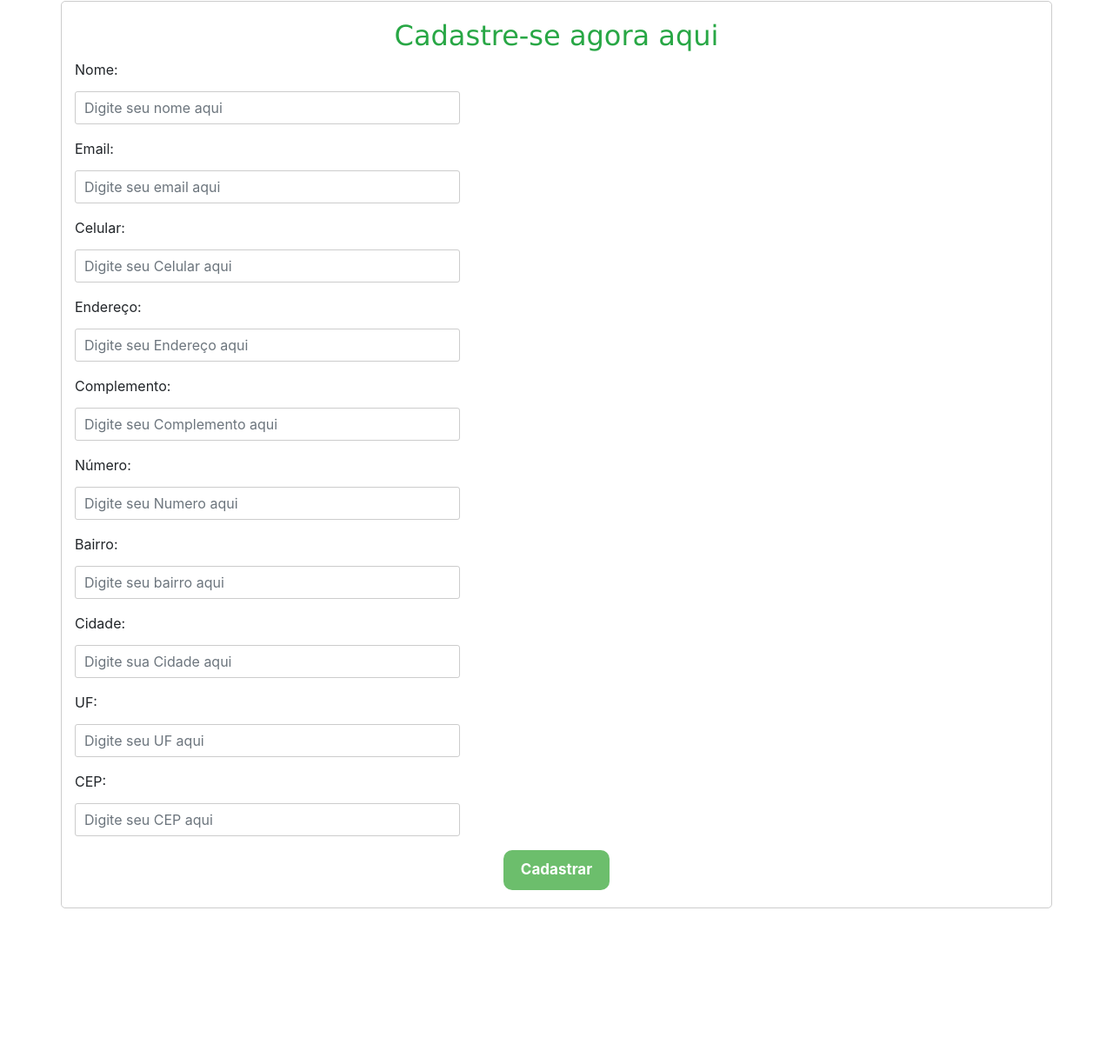
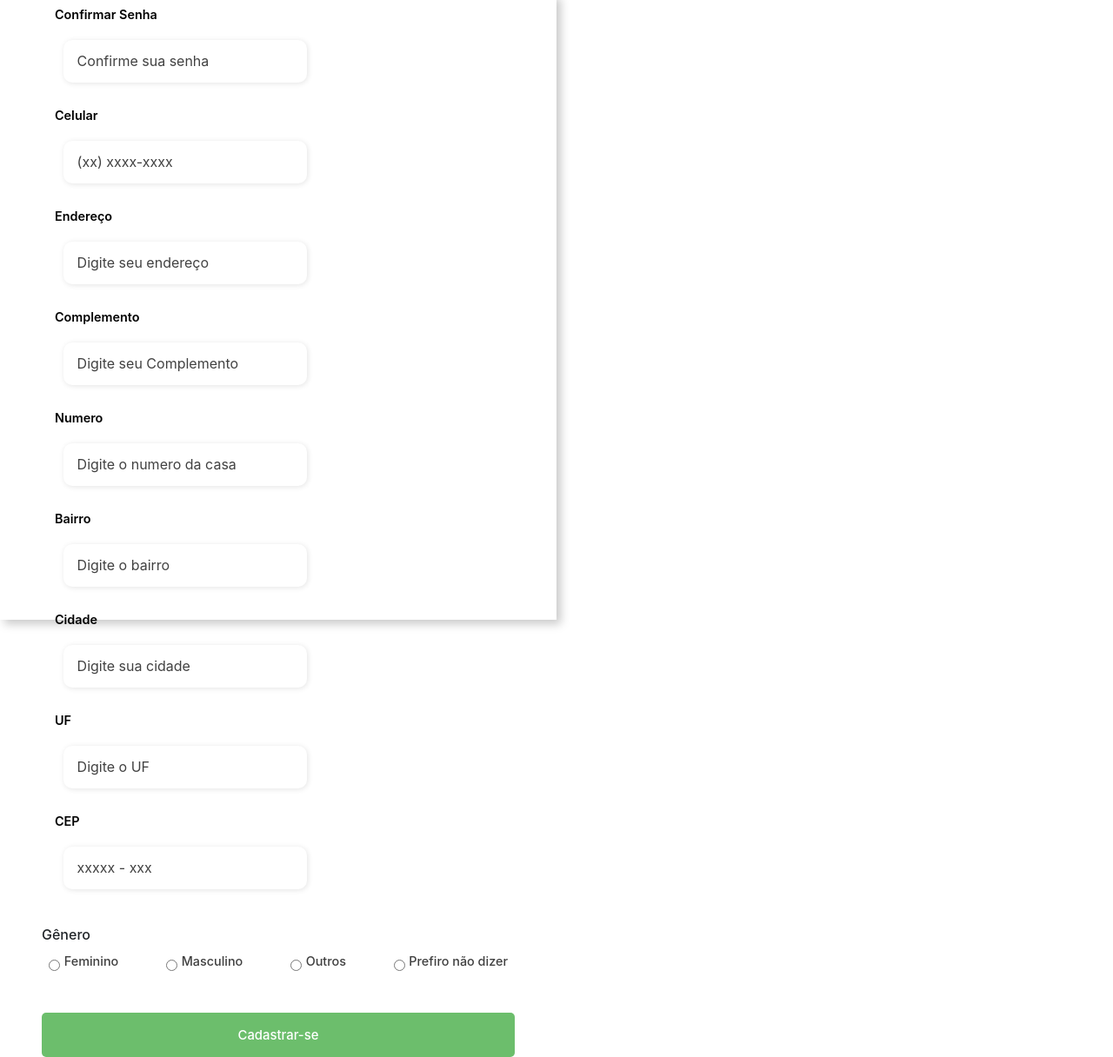
Before and after one commit to Henrique0602/CriancasEmFoco, a website: page Cadastro.html in a window 1280 px wide. Shown: the part 147-1363 px from the top of the page at 87% size. Before the commit the page ends 1192 px from the top, so only its background shows below. Drawn offline with nearby package versions, Linux system fonts and the light colour scheme.

Commit message:
Crianças em Foco

```diff
--- a/Cadastro.html
+++ b/Cadastro.html
@@ -3,23 +3,20 @@
 <head>
     <meta charset="UTF-8">
     <meta name="viewport" content="width=device-width, initial-scale=1.0">
-    <title>Cadastro do Usuario</title>
-    <!-- Adicione os links para o Bootstrap CSS -->
-    <meta charset="UTF-8">
-    <meta name="viewport" content="width=device-width, initial-scale=1.0">
+    <title>Crianças Em Foco</title>
+    <link rel="stylesheet" href="style.css">
     <link rel="icon"
     href="https://static.vecteezy.com/system/resources/previews/019/152/853/non_2x/hummingbird-graphic-clipart-design-free-png.png">
     <link rel="stylesheet" href="reset.css">
-    <link rel="stylesheet" href="style.css">
     <link href="https://cdn.jsdelivr.net/npm/bootstrap@5.3.0-alpha3/dist/css/bootstrap.min.css" rel="stylesheet"
     integrity="sha384-KK94CHFLLe+nY2dmCWGMq91rCGa5gtU4mk92HdvYe+M/SXH301p5ILy+dN9+nJOZ" crossorigin="anonymous">
     <script src="https://cdn.jsdelivr.net/npm/bootstrap@5.3.0-alpha3/dist/js/bootstrap.bundle.min.js"
     integrity="sha384-ENjdO4Dr2bkBIFxQpeoTz1HIcje39Wm4jDKdf19U8gI4ddQ3GYNS7NTKfAdVQSZe"
     crossorigin="anonymous"></script>
-    <title>Ong Crianças em Foco</title>
     <link rel="stylesheet" href="https://maxcdn.bootstrapcdn.com/bootstrap/4.5.2/css/bootstrap.min.css">
 </head>
 <body>
+
     <header class="header">
         <img src="https://static.vecteezy.com/system/resources/previews/019/152/853/non_2x/hummingbird-graphic-clipart-design-free-png.png"
             alt="Logo da Crianças em Foco">
@@ -32,52 +29,119 @@
             <a href="Cadastro.html" target="_blank" rel="noreferrer noopener">Cadastre-se</a>
         </nav>
     </header>
-    <div class="container mt-5" >
-        <h2 class="text-success">Cadastre-se agora aqui</h2>
-        <form action="/salvar-usuario" method="POST" class="text-left"  style="width: 40%;">
-            <div class="form-group">
-                <label for="nome">Nome:</label>
-                <input type="text" class="form-control" id="nome" name="nome" required placeholder="Digite seu nome aqui">
+
+
+        <div class="container1">
+            <div class="form">
+                <form action="#">
+                    <div class="form-header">
+                        <div class="title">
+                            <h1>Venha fazer parte da família</h1>
                         </div>
-            <div class="form-group">
-                <label for="email">Email:</label>
-                <input type="email" class="form-control" id="email" name="email" required required placeholder="Digite seu email aqui">
+                        <div class="login-button">
+                            <button ><a href="login.html">Entrar</a></button>
                         </div>
-            <div class="form-group">
-                <label for="celular">Celular:</label>
-                <input type="tel" class="form-control" id="celular" name="celular" required placeholder="Digite seu Celular aqui">
                     </div>
-            <div class="form-group">
-                <label for="endereco">Endereço:</label>
-                <input type="text" class="form-control" id="endereco" name="endereco" required placeholder="Digite seu Endereço aqui">
-            </div>
-            <div class="form-group">
-                <label for="complemento">Complemento:</label>
-                <input type="text" class="form-control" id="complemento" name="complemento" required placeholder="Digite seu Complemento aqui">
-            </div>
-            <div class="form-group">
-                <label for="numero">Número:</label>
-                <input type="text" class="form-control" id="numero" name="numero" required placeholder="Digite seu Numero aqui">
-            </div>
-            <div class="form-group">
-                <label for="bairro">Bairro:</label>
-                <input type="text" class="form-control" id="bairro" name="bairro" required placeholder="Digite seu bairro aqui ">
-            </div>
-            <div class="form-group">
-                <label for="cidade">Cidade:</label>
-                <input type="text" class="form-control" id="cidade" name="cidade" required placeholder="Digite sua Cidade aqui ">
-            </div>
-            <div class="form-group">
-                <label for="uf">UF:</label>
-                <input type="text" class="form-control" id="uf" name="uf" required placeholder="Digite seu UF aqui">
-            </div>
-            <div class="form-group">
-                <label for="cep">CEP:</label>
-                <input type="text" class="form-control" id="cep" name="cep" required placeholder="Digite seu CEP aqui">
+                    <div class="input-group">
+                        <div class="input-box">
+                            <label for="firstname"> Nome</label>
+                            <input id="firstname" type="text" name="firstname" placeholder="Digite o nome completo" required>
                         </div>
 
+                        <div class="input-box">
+                            <label for="email">Email</label>
+                            <input id="email" type="text" name="email" placeholder="Digite seu email" required>
+                        </div>
+
+                        <div class="input-box">
+                            <label for="password">Senha</label>
+                            <input id="password" type="password" name="password" placeholder="Digite sua senha" required>
+                        </div>
+
+                        <div class="input-box">
+                            <label for="password">Confirmar Senha</label>
+                            <input id="password" type="password" name="password" placeholder="Confirme sua senha" required>
+                        </div>
+
+
+                        <div class="input-box">
+                            <label for="number">Celular</label>
+                            <input id="number" type="tel" name="number" placeholder="(xx) xxxx-xxxx" required>
+                        </div>
+
+                        <div class="input-box">
+                            <label for="endereco">Endereço</label>
+                            <input id="endereco" type="text" name="endereco" placeholder="Digite seu endereço " required>
+                        </div>
+
+                        <div class="input-box">
+                            <label for="endereco">Complemento</label>
+                            <input id="endereco" type="text" name="endereco" placeholder="Digite seu Complemento " >
+                        </div>
+
+                        <div class="input-box">
+                            <label for="endereco">Numero</label>
+                            <input id="endereco" type="text" name="endereco" placeholder="Digite o numero da casa  " required>
+                        </div>
+
+                        <div class="input-box">
+                            <label for="endereco">Bairro</label>
+                            <input id="endereco" type="text" name="endereco" placeholder="Digite o bairro   " required>
+                        </div>
+
+                        <div class="input-box">
+                            <label for="local">Cidade</label>
+                            <input id="local" type="text" name="local" placeholder="Digite sua cidade " required>
+                        </div>
+
+                        <div class="input-box">
+                            <label for="uf">UF</label>
+                            <input id="uf" type="text" name="uf" placeholder="Digite o UF " required>
+                        </div>
+
+                        <div class="input-box">
+                            <label for="cep">CEP</label>
+                            <input id="cep" type="text" name="cep" placeholder="xxxxx - xxx" required>
+                        </div>
+
+
+                    </div>
+
+                    <div class="gender-inputs">
+                        <div class="gender-title">
+                            <h6>Gênero</h6>
+                        </div>
+
+                        <div class="gender-group">
+                            <div class="gender-input">
+                                <input type="radio" id="female" name="gender">
+                                <label for="female">Feminino</label>
+                            </div>
+
+                            <div class="gender-input">
+                                <input type="radio" id="male" name="gender">
+                                <label for="male">Masculino</label>
+                            </div>
+
+                            <div class="gender-input">
+                                <input type="radio" id="others" name="gender">
+                                <label for="others">Outros</label>
+                            </div>
+
+                            <div class="gender-input">
+                                <input type="radio" id="none" name="gender">
+                                <label for="none">Prefiro não dizer</label>
+                            </div>
+
+
+                        </div>
+                    </div>
+
+                    <div class="continue-button">
+                        <button><a href="login.html">Cadastrar-se</a></button>
+                    </div>
                 </form>
-        <button type="submit" class="btn btn-primary">Cadastrar</button>
+            </div>
         </div>
         <!-- Adicione os links para o Bootstrap JS e o jQuery -->
     <script src="https://ajax.googleapis.com/ajax/libs/jquery/3.5.1/jquery.min.js"></script>
--- a/style.css
+++ b/style.css
@@ -4,8 +4,9 @@
 
 
 
+/* INDEX */
 
-/* INDEX */
+
 .header{
     height: 100px;
     padding: 1.3rem 9%;
@@ -433,3 +434,183 @@ p{
     font-size: 50px;
     font-family: 'Lucida Sans', 'Lucida Sans Regular', 'Lucida Grande', 'Lucida Sans Unicode', Geneva, Verdana, sans-serif;
 }
+
+
+.container1{
+    width: 90%;
+    height: 90vh;
+    display: flex;
+    box-shadow: 5px 5px 10px rgba(0, 0, 0, .212);
+    justify-content: center;
+}
+
+.form {
+    width: 50%;
+    display: flex;
+    justify-content: center;
+    align-items: center;
+    flex-direction: column;
+   padding: 3rem;
+}
+
+.form-header{
+    margin-bottom:  3rem;
+    display: flex;
+    justify-content: space-between;
+}
+
+.login-button {
+    display: flex;
+    align-items: center;
+}
+
+.login-button button{
+    border: none;
+    background-color: rgba(73, 175, 73, 0.808);
+    padding: 0.4rem 1rem;
+    border-radius: 5px;
+    cursor: pointer;
+    text-decoration: none;
+
+}
+
+.login-button button:hover{
+    background-color: rgba(55, 133, 55, 0.808);
+}
+
+.login-button button a {
+    text-decoration: none;
+    font-weight:500 ;
+    color: white;
+}
+
+.form-header h1::after{
+    content:  '';
+    display: block;
+    width: 5rem;
+    height: 0.3rem;
+    background-color: rgba(73, 175, 73, 0.808);
+    margin: 0 auto;
+    position: absolute;
+    border-radius: 10px;
+}
+
+.input-group {
+    display: flex;
+    flex-wrap: wrap;
+    justify-content: space-between;
+    padding: 1rem;
+}
+
+
+.input-box {
+    display: flex;
+    flex-direction: column;
+    margin-bottom: 1.1rem;
+}
+
+.input-box input{
+    margin: 0.6rem;
+    padding: 0.8rem 1rem;
+    border: none;
+    border-radius: 10px;
+    box-shadow: 1px 1px 6px #0000001c;
+
+}
+
+
+.input-box input:hover{
+    background-color: #eeeeee75;
+}
+
+.input-box input:focus-visible{
+    outline: 1px solid rgba(73, 175, 73, 0.808);
+}
+
+.input-box label,
+.gender-titlle h6 {
+    font-size: 0.90rem;
+    font-weight: 600;
+    color: black;
+}
+
+.input-box input::placeholder{
+    color: #000000be;
+}
+
+.gender-group{
+    display: flex;
+    justify-content: space-between;
+    margin-top: 0.62rem;
+    padding: 0 0.5rem;
+}
+
+.gender-input {
+    display: flex;
+    align-items: center;
+}
+
+.gender-input input{
+    margin-right: 0.30rem;
+}
+
+.gender-input label{
+    font-size: 0.90rem;
+    font-weight: 500;
+    color: #000000c0;
+}
+
+.continue-button button{
+    width: 100%;
+    margin-top: 2.5rem;
+    border: none;
+    background-color: rgba(73, 175, 73, 0.808);
+    padding: 0.82rem;
+    border-radius: 5px;
+    cursor: pointer;
+}
+
+.continue-button button:hover{
+    background-color: rgba(55, 133, 55, 0.808);
+}
+
+.continue-button button a{
+    text-decoration: none;
+    font-size: 0.93rem;
+    font-weight: 500;
+    color: white;
+}
+
+@media screen and (max-width : 1330px){
+        .container1 {
+            width: 50%;
+        }
+        .form {
+            width: 100%;
+        }
+}
+
+@media screen and (max-width :1064px){
+        .container1 {
+            width: 90%;
+            height: auto;
+
+        }
+
+        .input-group{
+            flex-direction: column;
+            overflow-y: scroll;
+            flex-wrap: nowrap;
+            max-height: 10rem;
+            padding-right: 5rem;
+        }
+
+        .gender-inputs {
+            margin-top: 2rem;
+        }
+
+        .gender-group{
+            flex-direction: column;
+
+        }
+}
```
Lines whose indentation alone changed are shown as unchanged.
